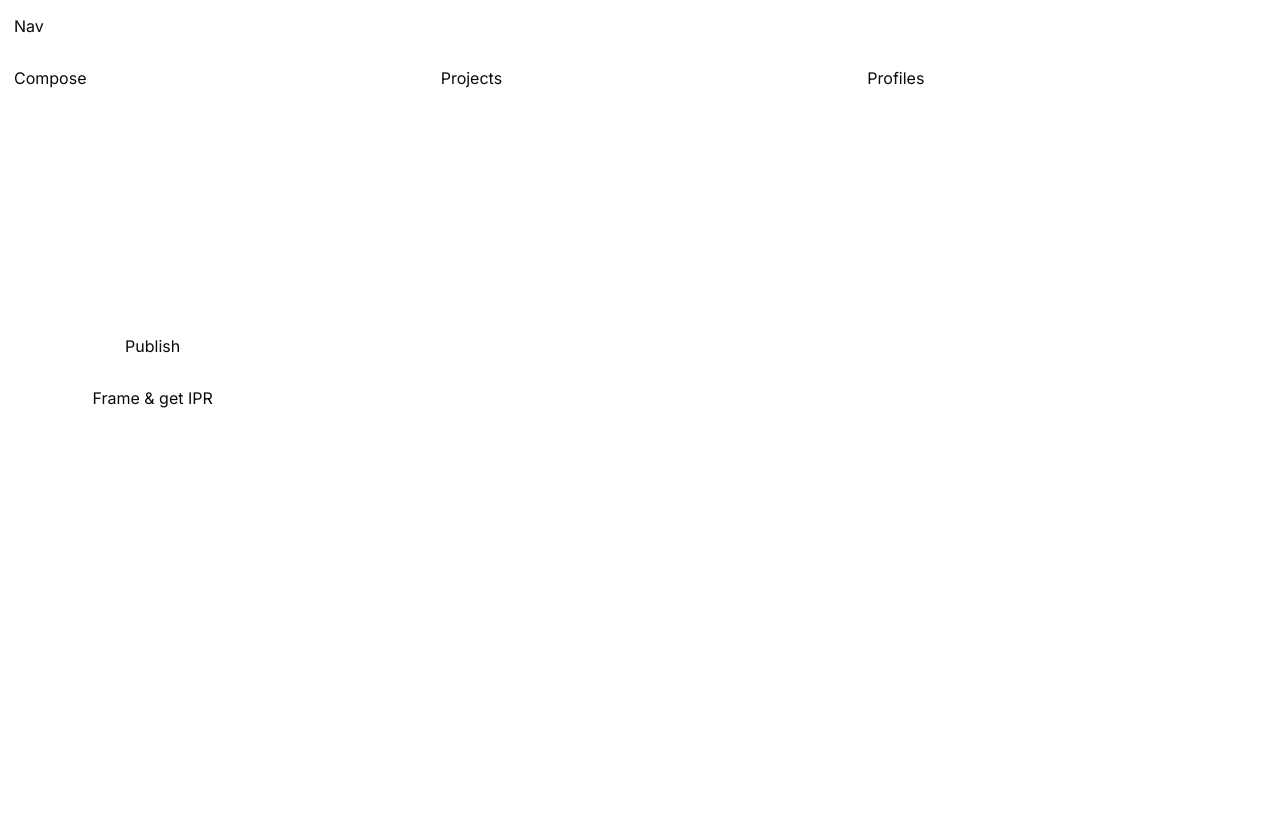
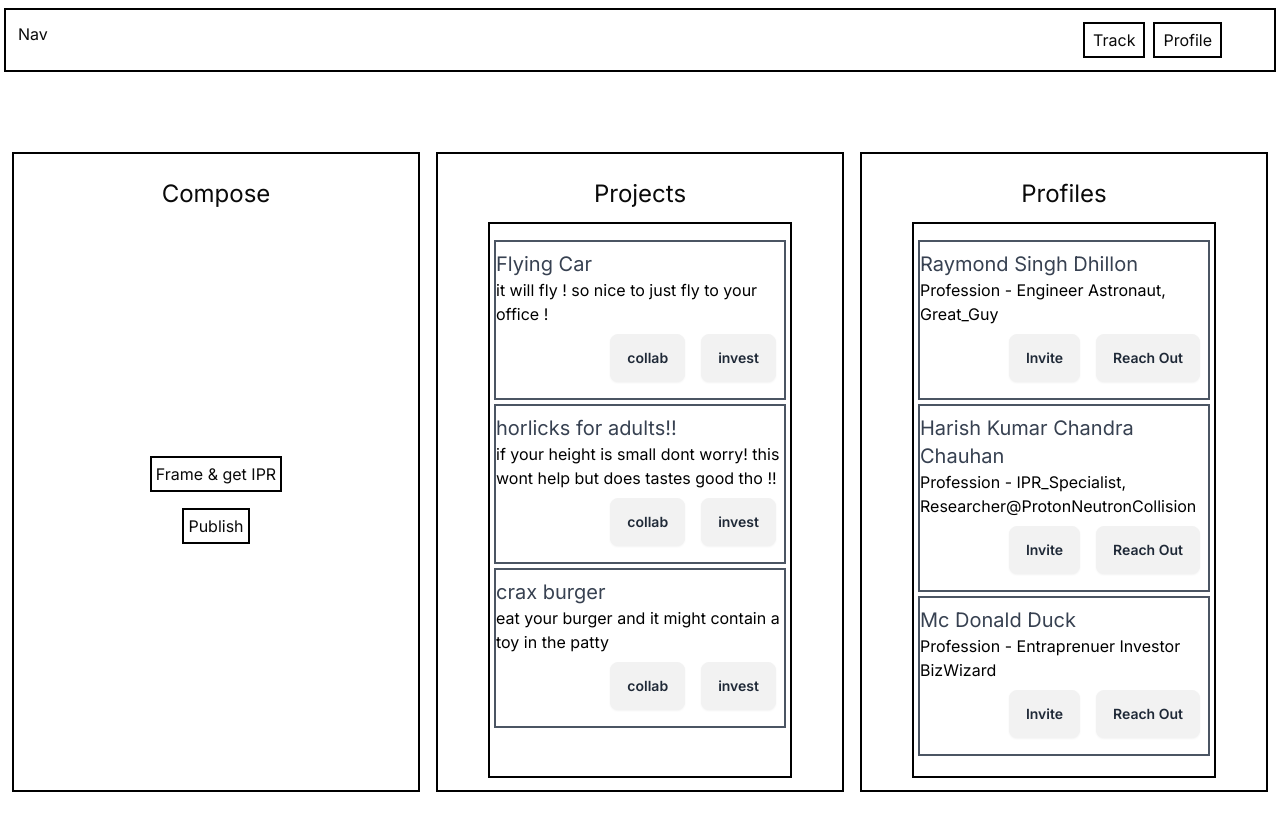
Before and after one commit to shing1Sks/innostation, a Next.js app: page /main in a window 1280 px wide. Shown: the top 830 px of the page. Before the commit the page ends 800 px from the top, so only its background shows below. Built offline with nearby package versions, Linux system fonts and the light colour scheme.

Commit message:
ai powered woohoo

```diff
--- /dev/null
+++ b/app/main/publish/page.js
@@ -0,0 +1,79 @@
+"use client";
+import React, { useState } from "react";
+import Nav from "@/components/Main/Nav";
+import { GoogleGenerativeAI } from "@google/generative-ai";
+
+function formatResponse(aiText) {
+  return aiText
+    .replace(/\*\*([^*]+)\*\*/g, "<strong>$1</strong>") // Bold for emphasis
+    .replace(/\*\s/g, "") // Remove bullet point asterisks
+    .replace(/\n\n/g, "<br><br>") // Add line breaks for paragraphs
+    .replace(/\n/g, "<br>"); // Line break for new lines
+}
+
+function Chatbot() {
+  const [mymsg, setMymsg] = useState(""); // Input message state
+  const [res, setRes] = useState([]); // Store both user and AI messages
+
+  const genAI = new GoogleGenerativeAI(process.env.NEXT_PUBLIC_API_KEY);
+  const model = genAI.getGenerativeModel({ model: "gemini-1.5-flash" });
+
+  const handleSendMessage = async () => {
+    if (!mymsg.trim()) return; // Prevent empty messages
+
+    setRes((prev) => [...prev, { message: mymsg, sender: "user" }]);
+
+    try {
+      const result = await model.generateContent(mymsg);
+      const aiMessage = await result.response.text(); // Extract the AI response
+      const formattedResponse = formatResponse(aiMessage);
+
+      setRes((prev) => [...prev, { message: formattedResponse, sender: "ai" }]);
+    } catch (error) {
+      console.error("Error fetching AI response:", error);
+    }
+
+    setMymsg("");
+  };
+
+  return (
+    <div className="min-h-screen w-full p-3">
+      <Nav />
+      <div className="w-full pt-3 flex flex-row justify-between gap-3">
+        <div className="w-[30%] border-2 border-black min-h-[80vh]">Note</div>
+        <div className="w-full border-2 border-black min-h-[80vh] relative">
+          <div className="p-2">Messages</div>
+          <div className="overflow-y-auto h-[70vh] p-3">
+            {res.map((message, index) => (
+              <div
+                key={index}
+                className={`p-2 m-2 rounded-lg ${
+                  message.sender === "user"
+                    ? "bg-blue-200 text-right"
+                    : "bg-gray-200 text-left"
+                }`}
+                dangerouslySetInnerHTML={{ __html: message.message }}
+              />
+            ))}
+          </div>
+          <div className="flex items-center justify-center w-full absolute bottom-2 gap-3">
+            <input
+              className="w-[90%] rounded-lg bg-white border-2 border-black px-1"
+              placeholder="Write out your plan!"
+              value={mymsg}
+              onChange={(e) => setMymsg(e.target.value)}
+            />
+            <button
+              onClick={handleSendMessage}
+              className="border-2 border-black rounded-lg px-2"
+            >
+              Send
+            </button>
+          </div>
+        </div>
+      </div>
+    </div>
+  );
+}
+
+export default Chatbot;
--- a/components/Main/Compose.jsx
+++ b/components/Main/Compose.jsx
@@ -2,14 +2,19 @@ import React from "react";
 
 function Compose() {
   return (
-    <div className="w-full border-2 border-white flex p-3 h-[80vh]">
-      Compose
+    <div className="w-full border-2 border-black mx-2 flex flex-col items-center justify-center p-3 h-[80vh]">
+      <p className="text-2xl p-3">Compose</p>
+
       <div className="flex flex-col h-[100%] items-center gap-y-4 justify-center">
         <div>
-          <button className="border-2 border-white p-1">Publish</button>
+          <a href="/main/publish">
+            <button className="border-2 border-black p-1">
+              Frame & get IPR
+            </button>
+          </a>
         </div>
         <div>
-          <button className="border-2 border-white p-1">Frame & get IPR</button>
+          <button className="border-2 border-black p-1">Publish</button>
         </div>
       </div>
     </div>
--- a/components/Main/Main.jsx
+++ b/components/Main/Main.jsx
@@ -6,9 +6,9 @@ import Projects from "./Projects";
 
 function Main() {
   return (
-    <div>
+    <div className="px-1 py-2">
       <Nav />
-      <div className="w-full flex flex-row items-center justify-between">
+      <div className="w-full flex flex-row items-center justify-between min-h-screen">
         <Compose />
         <Projects />
         <Profiles />
--- a/components/Main/Nav.jsx
+++ b/components/Main/Nav.jsx
@@ -1,7 +1,15 @@
 import React from "react";
 
 function Nav() {
-  return <div className="w-full border-2 border-white flex p-3">Nav</div>;
+  return (
+    <div className="w-full border-2 border-black flex p-3">
+      Nav
+      <div className="flex justify-end w-full mr-10 gap-2">
+        <div className="border-2 border-black px-2 py-1">Track</div>
+        <div className="border-2 border-black px-2 py-1">Profile</div>
+      </div>
+    </div>
+  );
 }
 
 export default Nav;
--- a/components/Main/Profiles.jsx
+++ b/components/Main/Profiles.jsx
@@ -1,9 +1,35 @@
 import React from "react";
 
 function Profiles() {
+  let projects = [
+    {
+      name: "Raymond Singh Dhillon",
+      desc: "Engineer Astronaut, Great_Guy",
+    },
+    {
+      name: "Harish Kumar Chandra Chauhan",
+      desc: "IPR_Specialist, Researcher@ProtonNeutronCollision",
+    },
+    {
+      name: "Mc Donald Duck",
+      desc: "Entraprenuer Investor BizWizard",
+    },
+  ];
   return (
-    <div className="w-full border-2 border-white flex p-3 h-[80vh]">
-      Profiles
+    <div className="w-full border-2 border-black mx-2 flex flex-col items-center justify-center p-3 h-[80vh]">
+      <p className="text-2xl p-3">Profiles</p>
+      <div className="border-2 border-black w-[80%] h-full text-black pt-3">
+        {projects.map((i, ind) => (
+          <div id={ind} className="m-1 border-2 border-gray-600 py-2">
+            <div className="text-gray-700 text-xl">{i.name}</div>
+            <div>Profession - {i.desc}</div>
+            <div className="w-full flex flex-row justify-end p-2 gap-4">
+              <div className=" btn">Invite</div>
+              <div className="btn">Reach Out</div>
+            </div>
+          </div>
+        ))}
+      </div>
     </div>
   );
 }
--- a/components/Main/Projects.jsx
+++ b/components/Main/Projects.jsx
@@ -1,9 +1,35 @@
 import React from "react";
 
 function Projects() {
+  let projects = [
+    {
+      name: "Flying Car",
+      desc: "it will fly ! so nice to just fly to your office !",
+    },
+    {
+      name: "horlicks for adults!!",
+      desc: "if your height is small dont worry! this wont help but does tastes good tho !!",
+    },
+    {
+      name: "crax burger",
+      desc: "eat your burger and it might contain a toy in the patty",
+    },
+  ];
   return (
-    <div className="w-full border-2 border-white flex p-3 h-[80vh]">
-      Projects
+    <div className="w-full border-2 border-black mx-2 flex flex-col items-center justify-center p-3 h-[80vh]">
+      <p className="text-2xl p-3">Projects</p>
+      <div className="border-2 border-black w-[80%] h-full text-black pt-3">
+        {projects.map((i, ind) => (
+          <div id={ind} className="m-1 border-2 border-gray-600 py-2">
+            <div className="text-gray-700 text-xl">{i.name}</div>
+            <div>{i.desc}</div>
+            <div className="w-full flex flex-row justify-end p-2 gap-4">
+              <div className=" btn">collab</div>
+              <div className="btn">invest</div>
+            </div>
+          </div>
+        ))}
+      </div>
     </div>
   );
 }
--- a/package.json
+++ b/package.json
@@ -9,6 +9,7 @@
     "lint": "next lint"
   },
   "dependencies": {
+    "@google/generative-ai": "^0.17.1",
     "@radix-ui/react-label": "^2.1.0",
     "@radix-ui/react-select": "^2.1.1",
     "@radix-ui/react-separator": "^1.1.0",
```
Also changed, not shown: 1 other file (tests, documents, lock files or other folders).
